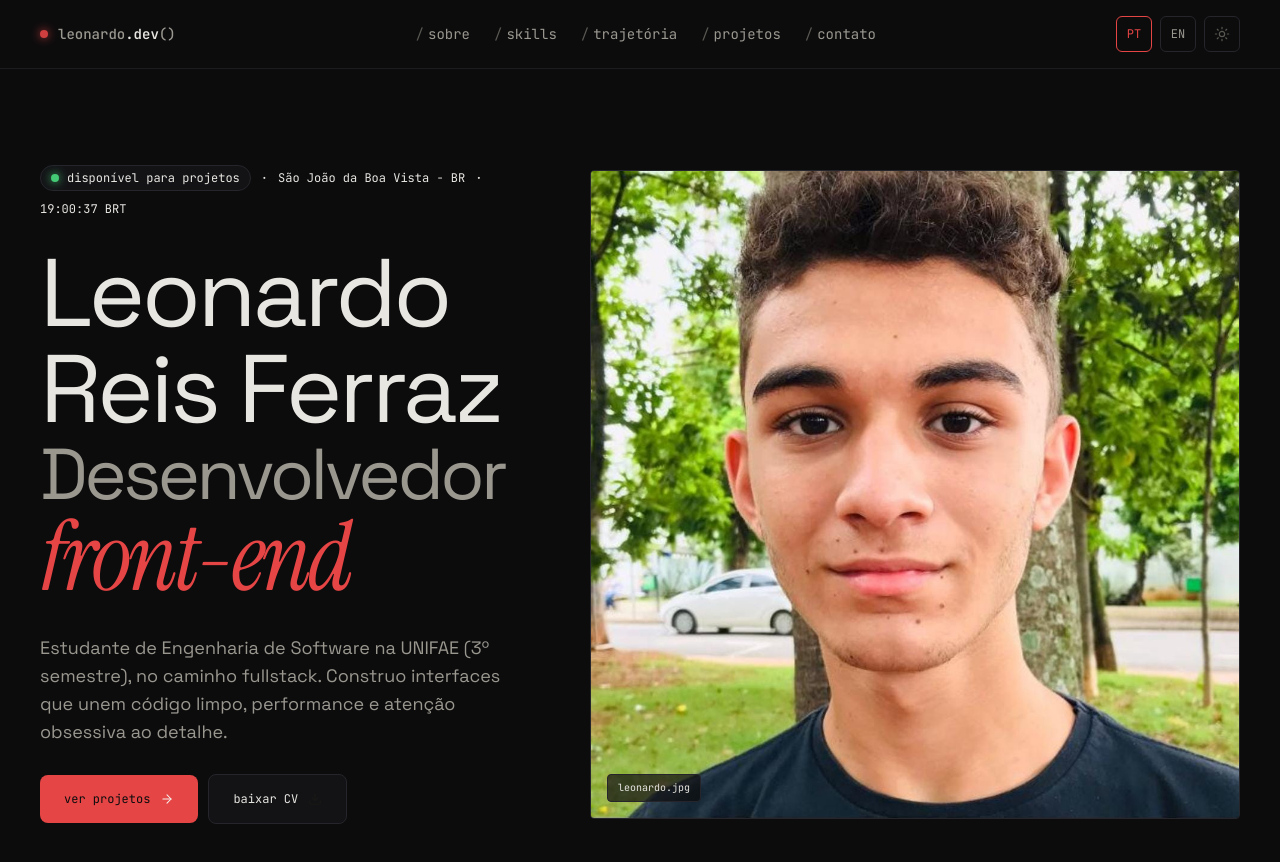
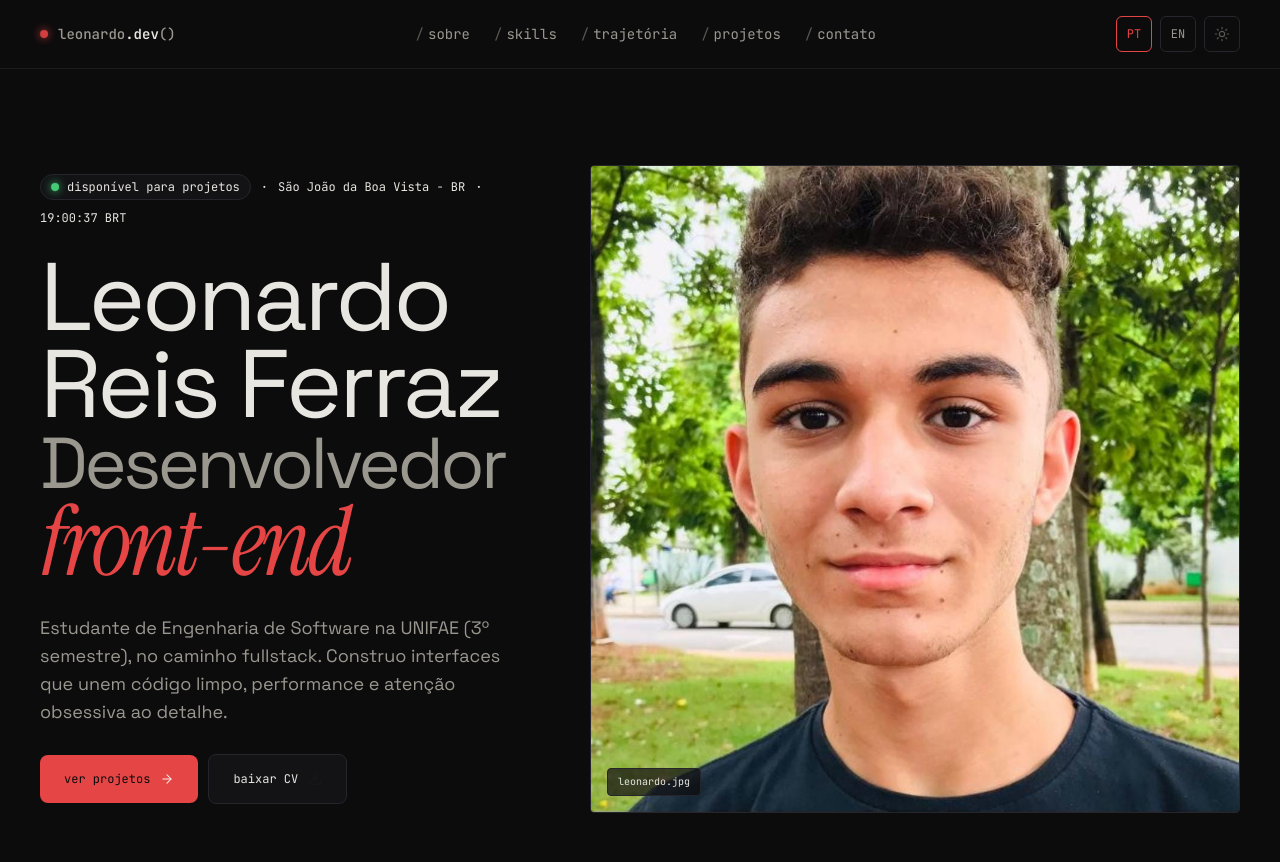
Before and after one commit to Leonardo2831/Portfolio-React, a React (Vite) app: page / in a window 1280 px wide. Shown: the top 862 px of the page. Built offline with nearby package versions, Linux system fonts and the light colour scheme.

Commit message:
new title apresentation to introduction

```diff
--- a/src/components/layout/introduction/TitleApresentation.jsx
+++ b/src/components/layout/introduction/TitleApresentation.jsx
@@ -1,9 +1,9 @@
 export default function TitleApresentation() {
     return (
-        <h1 className="space-y-[0.5px]">
-            <p className="font-sans font-light text-8xl text-(--foreground) tracking-[-3.6px]">Leonardo Reis Ferraz</p>
-            <p className="font-sans font-light text-(--dim) text-7xl tracking-[-3.6px]">Desenvolvedor</p>
-            <p className="font-serif italic text-accent-crimson text-8xl tracking-[-3.6px] lowercase">Front-End</p>
+        <h1 className="flex flex-col sm:gap-1">
+            <span className="font-sans font-light text-5xl xs:text-7xl lg:text-8xl text-(--foreground) tracking-[-3.6px] leading-[0.95] sm:leading-[0.9]">Leonardo Reis Ferraz</span>
+            <span className="font-sans font-light text-(--dim) text-4xl xs:text-6xl lg:text-7xl tracking-[-3.6px] leading-[0.95] sm:leading-[0.9]">Desenvolvedor</span>
+            <span className="font-serif italic text-accent-crimson text-5xl xs:text-7xl lg:text-8xl tracking-[-3.6px] leading-[0.95] sm:leading-[0.9] lowercase">Front-End</span>
         </h1>
     );
 }
```
